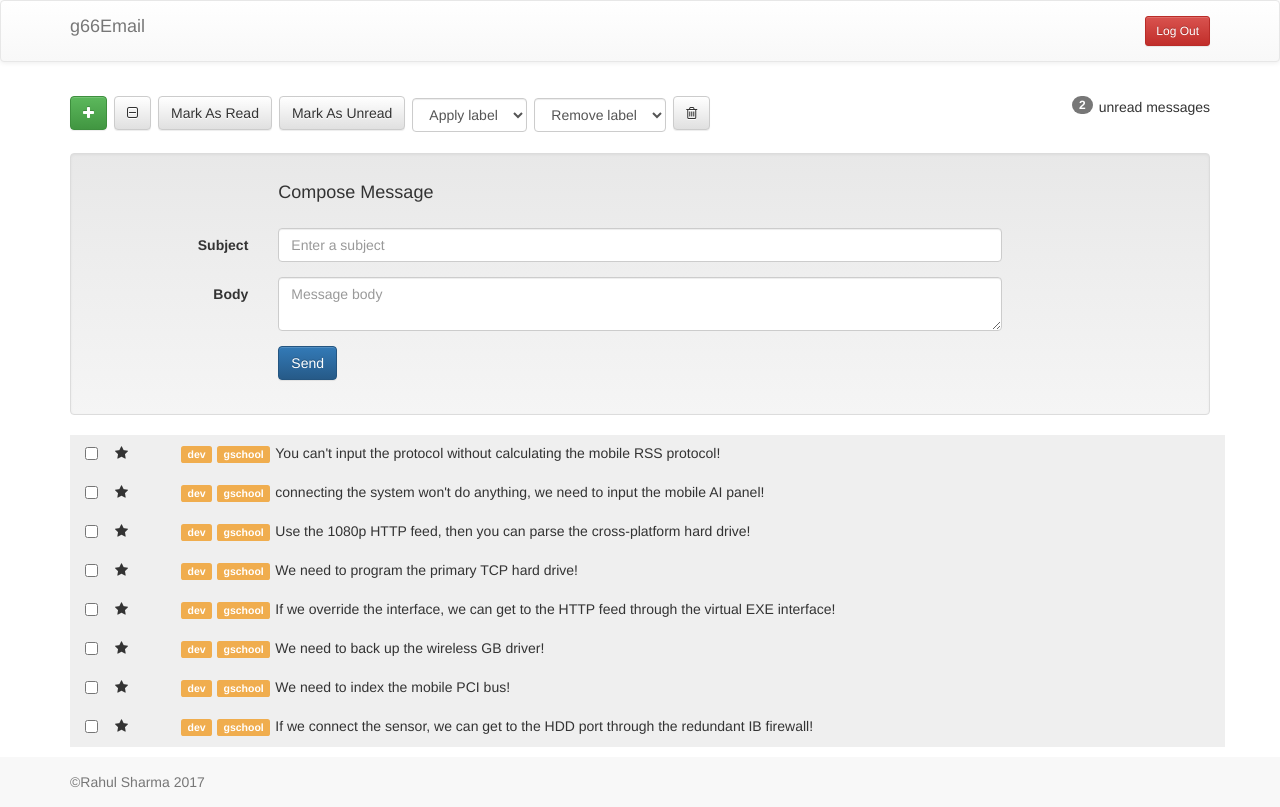
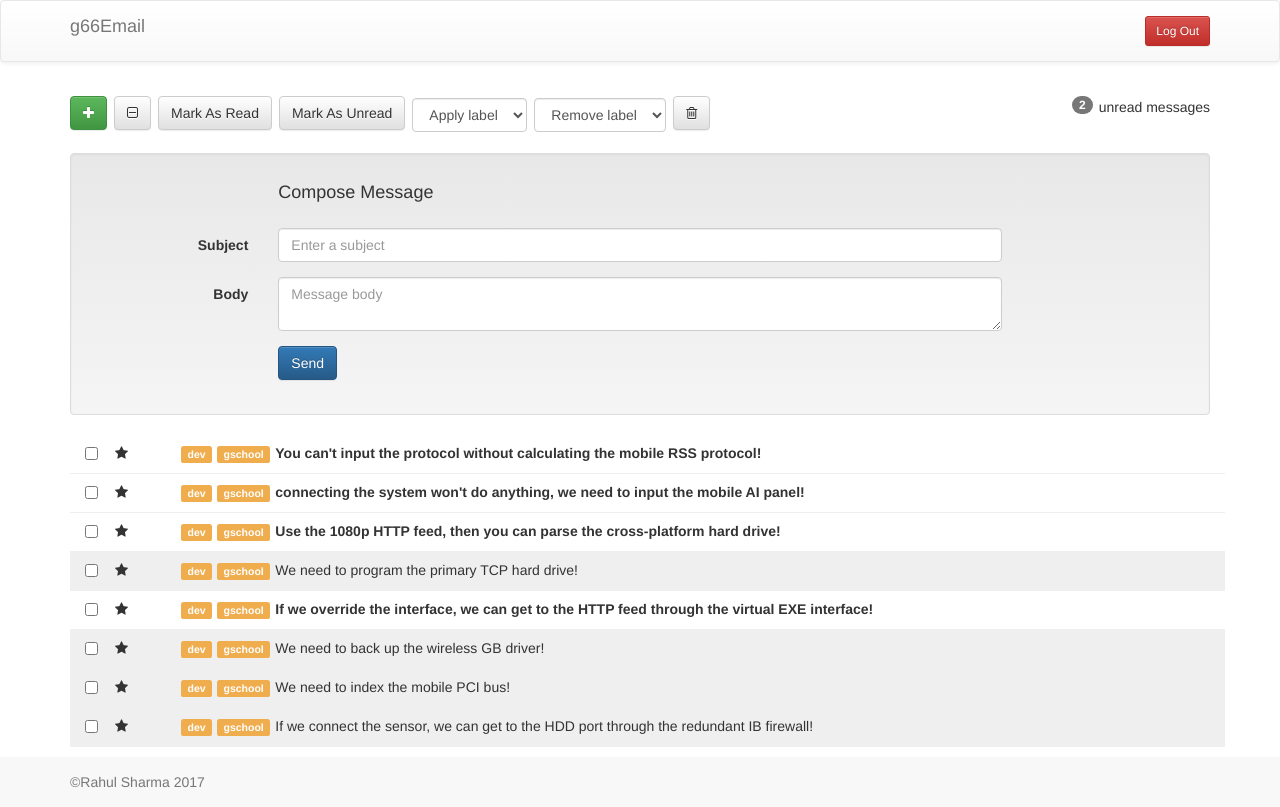
Before and after one commit to rahul4times/gmail, a React (Create React App) app: page / in a window 1280 px wide. Built offline with nearby package versions, Linux system fonts and the light colour scheme.

Commit message:
read unread works

```diff
--- a/src/components/MessageList.js
+++ b/src/components/MessageList.js
@@ -9,16 +9,14 @@ render(){
     console.log('Props from MessageList page: ', this.props);
 
     let allMessages = this.props.msgData.map((msg) =>
-  <MessageSubject key={msg.id} msgSubject={msg.subject}/>);
+    <MessageSubject key={msg.id} msgSubject={msg.subject}
+    msgStatus={msg.read}
+    />);
 
     return (
       <div>
-
         {allMessages}
-
       </div>
-
-
     );
   }
 }
--- a/src/components/MessageSubject.js
+++ b/src/components/MessageSubject.js
@@ -2,9 +2,12 @@ import React from 'react';
 
 const MessageSubject = (props) => {
   console.log('Props from MessageSubject: ', props);
+
+  let readUnread = props.msgStatus? "row message read" : "row message unread";
+
   return (
     <div className="container">
-      <div className="row message read">
+      <div className={readUnread}>
         <div className="col-xs-1">
           <div className="row">
             <div className="col-xs-2">
```
Also changed, not shown: src/components/MainContainer.js (indentation only). Lines whose indentation alone changed are shown as unchanged.
